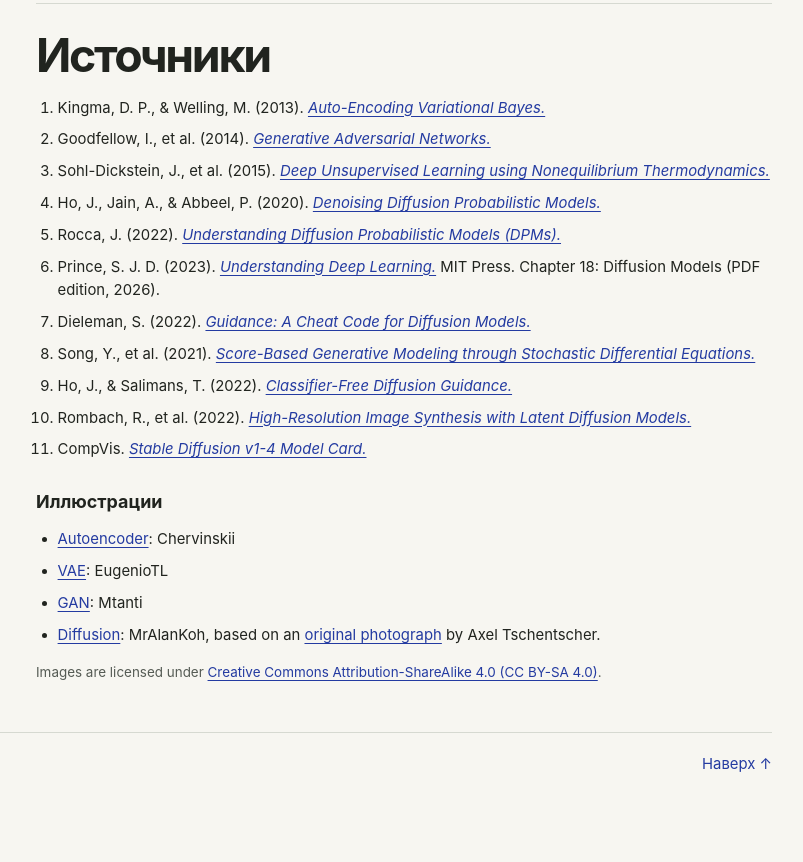
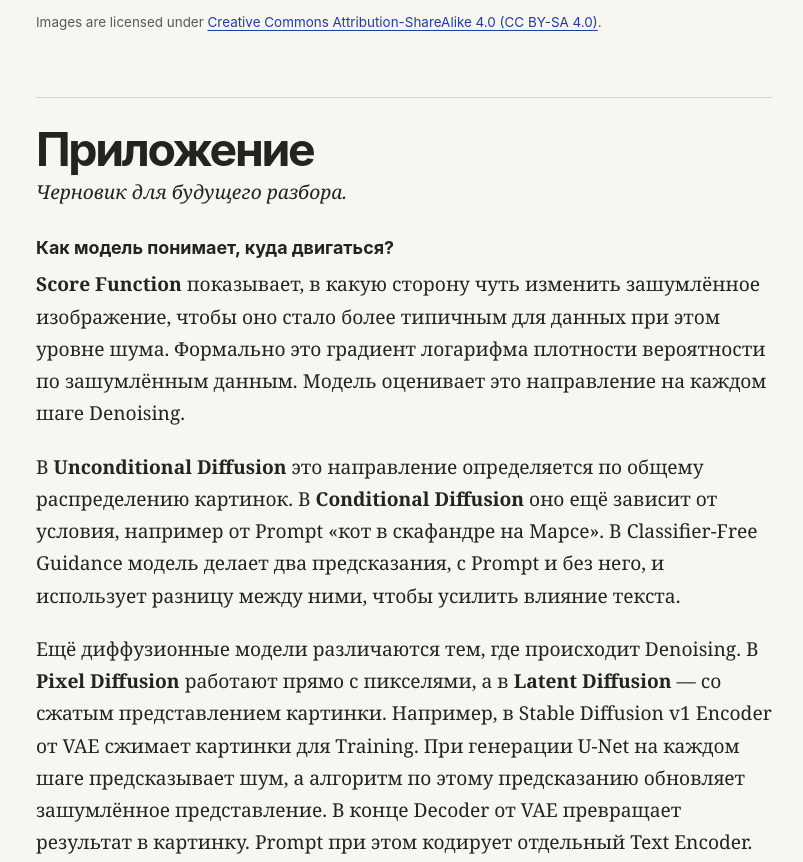
Before and after one commit to kuromi1kow/ai-image-generation, a plain HTML site: page index.html in a window 1280 px wide. Shown: the part 7624-8486 px from the top of the page, without its empty margins (396-1199 px from the left). Before the commit the page ends 8433 px from the top, so only its background shows below. Drawn offline with Linux system fonts and the light colour scheme.

Commit message:
Move the diffusion draft to an appendix

```diff
--- a/index.html
+++ b/index.html
@@ -83,10 +83,6 @@
           <p>Diffusion Models. И вот здесь начинается моя любимая часть. В 2015 году Jascha Sohl-Dickstein и его коллеги представили один из фундаментальных подходов к современным Diffusion Models, вдохновлённый неравновесной термодинамикой. Логика была совершенно другой. Представьте, что у нас есть фотография и мы начинаем постепенно добавлять к ней Gaussian Noise. Сначала изображение немного портится, затем становится всё более шумным, пока практически не превращается в Random Noise. Это Forward Diffusion Process. А теперь мы обучаем Neural Network выполнять обратную задачу, постепенно убирать Noise и восстанавливать структуру изображения. Это Reverse Diffusion Process. После обучения модель может начинать не с оригинальной фотографии, а с Random Noise и постепенно превращать его в совершенно новое изображение. То есть нейросеть учится закономерностям данных через процесс Denoising. Но почему уже в 2015 году у нас не было современных AI Image Generators? Потому что между научной идеей и массовым продуктом огромная дистанция. Diffusion Models требовали много вычислений, генерация была медленной, а многие алгоритмические улучшения ещё не существовали.</p>
           <p>DDPM. В 2020 году Jonathan Ho, Ajay Jain и Pieter Abbeel представили работу Denoising Diffusion Probabilistic Models. Это один из ключевых прорывов современного Image Generation. Исследователи улучшили подход к Training и показали, что Diffusion Models способны генерировать изображения очень высокого качества. А дальше всё начало ускоряться. В 2021 году OpenAI представила первую DALL·E, которая использовала Autoregressive Transformer. А уже в 2022 году появилась DALL·E 2, основанная на Diffusion. Примерно тогда же вышел Stable Diffusion, который сделал Text-to-Image Generation намного доступнее. Теперь человек мог просто написать «A cat wearing a spacesuit on Mars», и модель генерировала совершенно новое изображение по текстовому описанию. Это называется Text Conditioning, когда текст управляет процессом генерации изображения.</p>
           <p>Конечно, огромную роль сыграл и Hardware. В 2020 году появилась NVIDIA A100, в 2022 представили H100, а H200 анонсировали уже в 2023 году. Но дело было не только в видеокартах. Одновременно улучшались Algorithms, Datasets, Training Methods и архитектуры моделей. Именно сочетание этих факторов сделало современную Image Generation настолько впечатляющей.</p>
-          <h3 id="diffusion-in-practice">Как модель понимает, куда двигаться?</h3>
-          <p><strong>Score Function</strong> показывает, в какую сторону чуть изменить зашумлённое изображение, чтобы оно стало более типичным для данных при этом уровне шума. Формально это градиент логарифма плотности вероятности по зашумлённым данным. Модель оценивает это направление на каждом шаге Denoising.</p>
-          <p>В <strong>Unconditional Diffusion</strong> это направление определяется по общему распределению картинок. В <strong>Conditional Diffusion</strong> оно ещё зависит от условия, например от Prompt «кот в скафандре на Марсе». В Classifier-Free Guidance модель делает два предсказания, с Prompt и без него, и использует разницу между ними, чтобы усилить влияние текста.</p>
-          <p>Ещё диффузионные модели различаются тем, где происходит Denoising. В <strong>Pixel Diffusion</strong> работают прямо с пикселями, а в <strong>Latent Diffusion</strong> — со сжатым представлением картинки. Например, в Stable Diffusion v1 Encoder от VAE сжимает картинки для Training. При генерации U-Net на каждом шаге предсказывает шум, а алгоритм по этому предсказанию обновляет зашумлённое представление. В конце Decoder от VAE превращает результат в картинку. Prompt при этом кодирует отдельный Text Encoder.</p>
           <aside id="diffusion-note" class="author-note">
             <p>Кстати, про Diffusion я пока рассказал на очень высоком уровне. Там куча математики, и мне хочется объяснить её попроще, так что чуть позже допишу подробный разбор. Думаю, заодно расскажу, как обучают такие модели, при чём тут ELBO, какие бывают Diffusion Models и как они шаг за шагом убирают Noise :)</p>
           </aside>
@@ -121,6 +117,14 @@
             </ul>
             <p class="license" lang="en">Images are licensed under <a href="https://creativecommons.org/licenses/by-sa/4.0/">Creative Commons Attribution-ShareAlike 4.0 (CC BY-SA 4.0)</a>.</p>
           </section>
+          <section class="chapter" aria-labelledby="appendix">
+            <h2 id="appendix">Приложение</h2>
+            <p><em>Черновик для будущего разбора.</em></p>
+            <h3 id="diffusion-in-practice">Как модель понимает, куда двигаться?</h3>
+            <p><strong>Score Function</strong> показывает, в какую сторону чуть изменить зашумлённое изображение, чтобы оно стало более типичным для данных при этом уровне шума. Формально это градиент логарифма плотности вероятности по зашумлённым данным. Модель оценивает это направление на каждом шаге Denoising.</p>
+            <p>В <strong>Unconditional Diffusion</strong> это направление определяется по общему распределению картинок. В <strong>Conditional Diffusion</strong> оно ещё зависит от условия, например от Prompt «кот в скафандре на Марсе». В Classifier-Free Guidance модель делает два предсказания, с Prompt и без него, и использует разницу между ними, чтобы усилить влияние текста.</p>
+            <p>Ещё диффузионные модели различаются тем, где происходит Denoising. В <strong>Pixel Diffusion</strong> работают прямо с пикселями, а в <strong>Latent Diffusion</strong> — со сжатым представлением картинки. Например, в Stable Diffusion v1 Encoder от VAE сжимает картинки для Training. При генерации U-Net на каждом шаге предсказывает шум, а алгоритм по этому предсказанию обновляет зашумлённое представление. В конце Decoder от VAE превращает результат в картинку. Prompt при этом кодирует отдельный Text Encoder.</p>
+          </section>
         </div>
       </div>
     </article>
```
